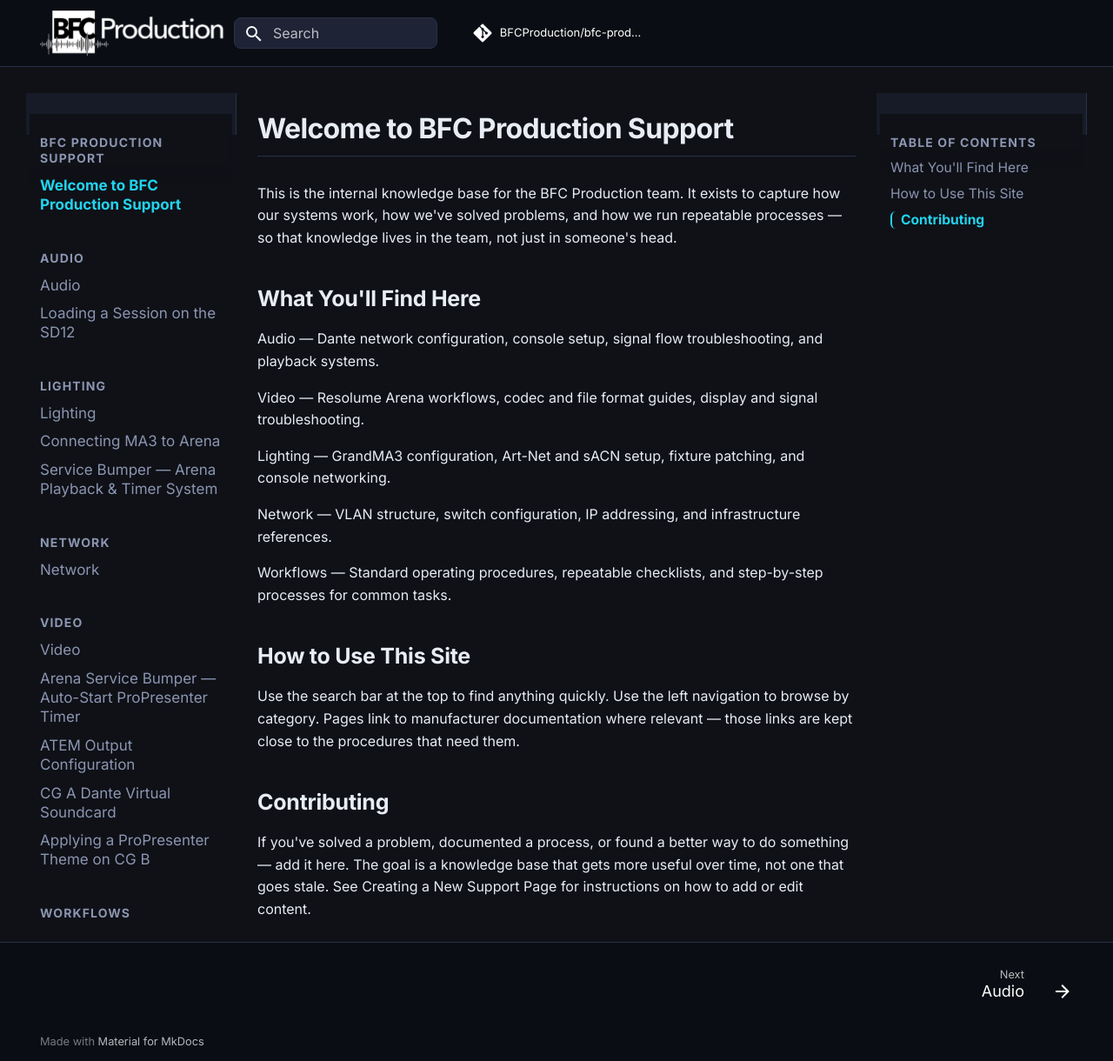
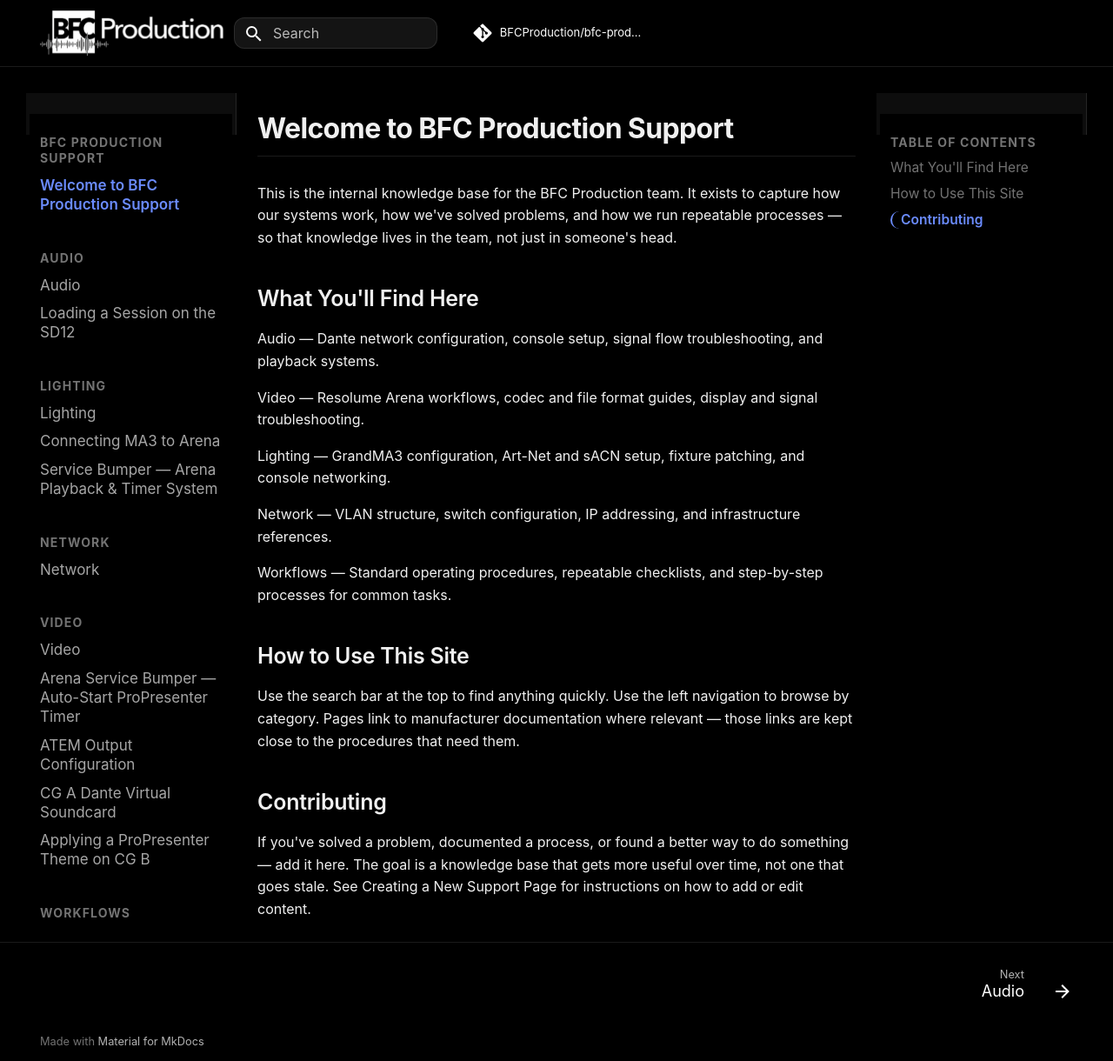
Before and after one commit to BFCProduction/bfc-production-support, an MkDocs documentation site: the page built from docs/index.md, in a window 1280 px wide and 1220 px high. Shown: the whole window at 87% size. Built offline with MkDocs 1.6.1 and Material for MkDocs 9.7.7, drawn with Linux system fonts in a browser that asks for light colours; comment, search, counter and statistics services are not loaded.

Commit message:
restyle knowledge base to match bethanynaz.org aesthetic
Pure black background, #f0f0f0 text, #6b8cff cornflower blue accent,
system font stack, 12px border radius, subtle white borders throughout.

Co-Authored-By: Claude Sonnet 4.6 <noreply@anthropic.com>

```diff
--- a/docs/assets/custom.css
+++ b/docs/assets/custom.css
@@ -1,3 +1,8 @@
+/* ── System font stack (matches bethanynaz.org) ───────────── */
+:root {
+  font-family: -apple-system, BlinkMacSystemFont, "Segoe UI", sans-serif;
+}
+
 /* ── Logo ─────────────────────────────────────────────────── */
 .md-header__button.md-logo img {
   height: 52px;
@@ -10,31 +15,31 @@
 
 /* ── Color tokens ─────────────────────────────────────────── */
 [data-md-color-scheme="slate"] {
-  --bg-base:    #0f1117;
-  --bg-surface: #161b27;
-  --bg-raised:  #1e2436;
-  --border:     #2a3147;
-
-  --text-primary:   #e8ecf4;
-  --text-secondary: #8b95b0;
-  --accent:         #22d3ee;   /* cyan-400 */
+  --accent:         #6b8cff;
+  --text-primary:   #f0f0f0;
+  --text-muted:     rgba(255, 255, 255, 0.45);
+  --border:         rgba(255, 255, 255, 0.10);
+  --bg-base:        #000000;
+  --bg-surface:     #0d0d0d;
+  --bg-raised:      #141414;
 
   /* MkDocs Material overrides */
-  --md-default-bg-color:      var(--bg-base);
-  --md-default-fg-color:      var(--text-primary);
-  --md-typeset-color:         var(--text-primary);
-  --md-typeset-a-color:       var(--accent);
-  --md-accent-fg-color:       var(--accent);
-  --md-nav-fg-color:          var(--text-primary);
-  --md-code-bg-color:         var(--bg-raised);
-  --md-code-fg-color:         #c9d1e3;
+  --md-default-bg-color:    var(--bg-base);
+  --md-default-fg-color:    var(--text-primary);
+  --md-typeset-color:       var(--text-primary);
+  --md-typeset-a-color:     var(--accent);
+  --md-accent-fg-color:     var(--accent);
+  --md-nav-fg-color:        var(--text-primary);
+  --md-code-bg-color:       var(--bg-raised);
+  --md-code-fg-color:       #c9d1e3;
 }
 
 /* ── Header ───────────────────────────────────────────────── */
 .md-header {
-  background-color: #0a0d14 !important;
+  background-color: #000 !important;
   border-bottom: 1px solid var(--border);
   box-shadow: none;
+  backdrop-filter: blur(12px);
 }
 
 /* ── Sidebar ──────────────────────────────────────────────── */
@@ -43,10 +48,10 @@
   border-right: 1px solid var(--border);
 }
 
-/* ── Nav labels ───────────────────────────────────────────── */
+/* ── Nav section labels ───────────────────────────────────── */
 .md-nav__title,
 .md-nav__item--section > .md-nav__link {
-  color: var(--text-secondary) !important;
+  color: var(--text-muted) !important;
   font-size: 0.7rem;
   font-weight: 700;
   letter-spacing: 0.08em;
@@ -54,10 +59,11 @@
   padding-top: 1.2rem;
 }
 
+/* ── Nav links ────────────────────────────────────────────── */
 .md-nav__link {
-  color: var(--text-secondary) !important;
+  color: rgba(255, 255, 255, 0.65) !important;
   font-size: 0.85rem;
-  border-radius: 6px;
+  border-radius: 12px;
   transition: color 0.15s, background 0.15s;
 }
 
@@ -71,7 +77,7 @@
   font-weight: 600;
 }
 
-/* ── Content area ─────────────────────────────────────────── */
+/* ── Content ──────────────────────────────────────────────── */
 .md-content__inner {
   max-width: 860px;
 }
@@ -93,7 +99,7 @@
 }
 
 .md-typeset h3 {
-  color: var(--text-secondary);
+  color: rgba(255, 255, 255, 0.75);
   font-weight: 600;
 }
 
@@ -108,14 +114,14 @@
 
 /* ── Code blocks ──────────────────────────────────────────── */
 .md-typeset pre > code {
-  border-radius: 8px;
+  border-radius: 12px;
   border: 1px solid var(--border);
   font-size: 0.82rem;
 }
 
 .md-typeset code {
   background: var(--bg-raised);
-  border-radius: 4px;
+  border-radius: 6px;
   padding: 0.1em 0.35em;
   font-size: 0.85em;
   color: var(--accent);
@@ -125,14 +131,14 @@
 /* ── Tables ───────────────────────────────────────────────── */
 .md-typeset table:not([class]) {
   border: 1px solid var(--border);
-  border-radius: 8px;
+  border-radius: 12px;
   overflow: hidden;
   font-size: 0.85rem;
 }
 
 .md-typeset table:not([class]) th {
   background: var(--bg-raised);
-  color: var(--text-secondary);
+  color: var(--text-muted);
   font-size: 0.72rem;
   font-weight: 700;
   letter-spacing: 0.06em;
@@ -148,21 +154,28 @@
   background: var(--bg-surface);
 }
 
+/* ── Admonitions ──────────────────────────────────────────── */
+.md-typeset .admonition,
+.md-typeset details {
+  border-radius: 12px;
+  border: 1px solid var(--border);
+}
+
 /* ── Footer ───────────────────────────────────────────────── */
 .md-footer {
-  background-color: #0a0d14;
+  background-color: #000;
   border-top: 1px solid var(--border);
 }
 
 .md-footer-meta {
-  background-color: #0a0d14;
+  background-color: #000;
 }
 
 /* ── Search ───────────────────────────────────────────────── */
 .md-search__form {
   background: var(--bg-raised);
   border: 1px solid var(--border);
-  border-radius: 8px;
+  border-radius: 12px;
 }
 
 .md-search__input {
@@ -172,9 +185,11 @@
 /* ── TOC ──────────────────────────────────────────────────── */
 .md-nav--secondary .md-nav__link {
   font-size: 0.78rem;
+  color: var(--text-muted) !important;
 }
 
 .md-nav--secondary .md-nav__link--active {
+  color: var(--accent) !important;
   border-left: 2px solid var(--accent);
   padding-left: 0.5rem;
 }
--- a/mkdocs.yml
+++ b/mkdocs.yml
@@ -4,13 +4,11 @@ theme:
   name: material
   logo: assets/bfc-logo.png
   favicon: assets/bfc-logo.png
-  font:
-    text: Inter
-    code: JetBrains Mono
+  font: false
   palette:
     scheme: slate
     primary: black
-    accent: cyan
+    accent: indigo
   features:
     - navigation.sections
     - navigation.top
```
